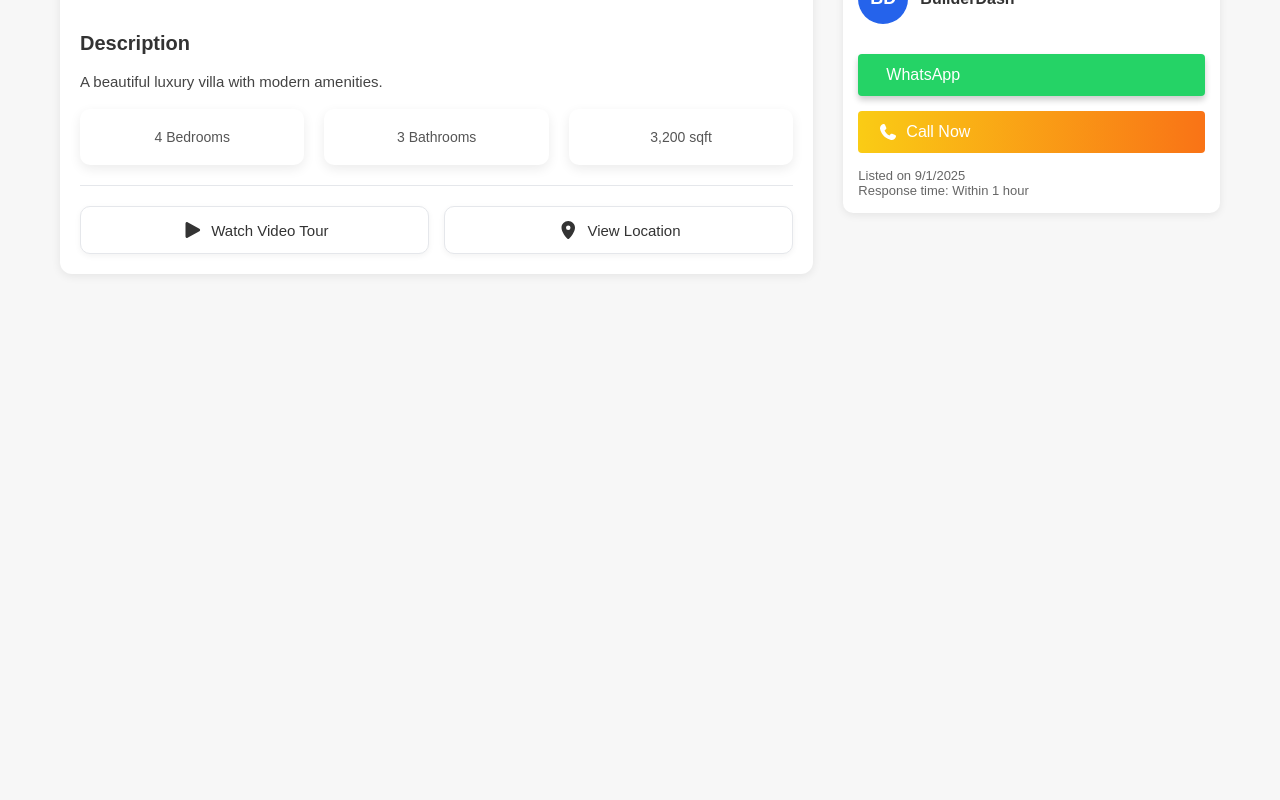
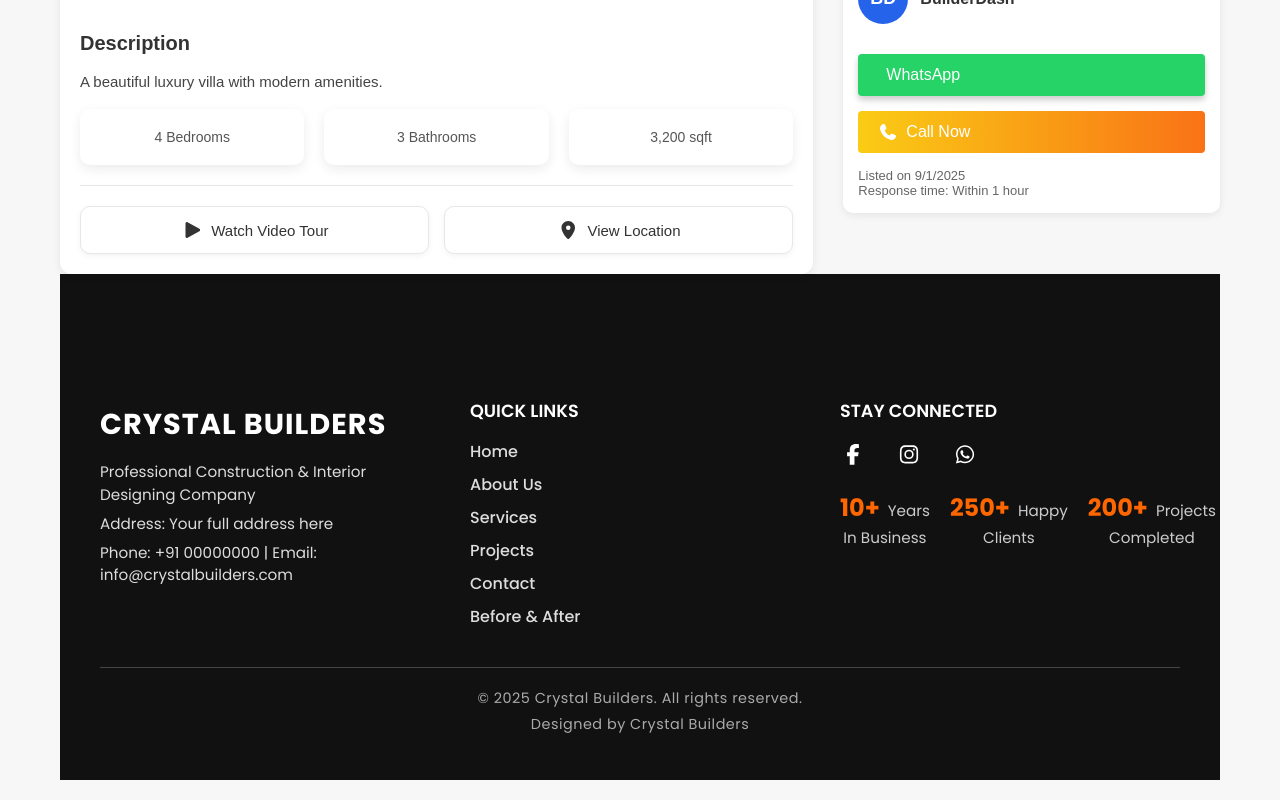
Before and after one commit to Abincleetus007/test, a React (Create React App) app: page /property/1 in a window 1280 px wide. Shown: the part 632-1432 px from the top of the page. Before the commit the page ends 926 px from the top, so only its background shows below. Built offline with nearby package versions, Linux system fonts and the light colour scheme.

Commit message:
gallery-card

```diff
--- a/src/pages/PropertyDetail.js
+++ b/src/pages/PropertyDetail.js
@@ -1,7 +1,7 @@
 import { useEffect, useState } from "react";
 import { useParams } from "react-router-dom";
 import WhatsAppButton from "../components/WhatsAppButton";
-
+import Footer from "../components/footer";
 import "./PropertyDetail.css";
 import propertiesData from "../data/properties";
 
@@ -230,6 +230,9 @@ export default function PropertyDetail() {
           )}
         </div>
       )}
+       {/* Footer */}
+<footer className="footer"> <Footer />
+ </footer>
     </div>
   );
 }
```
